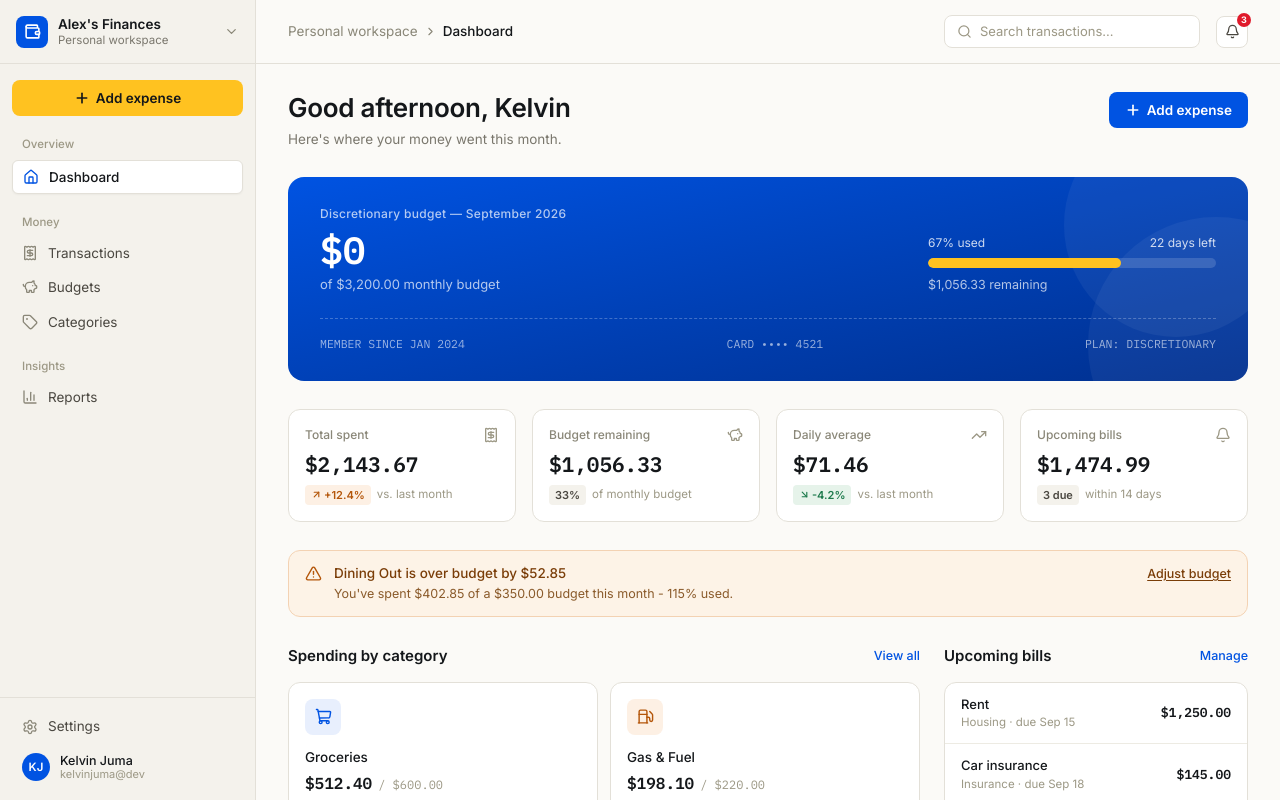
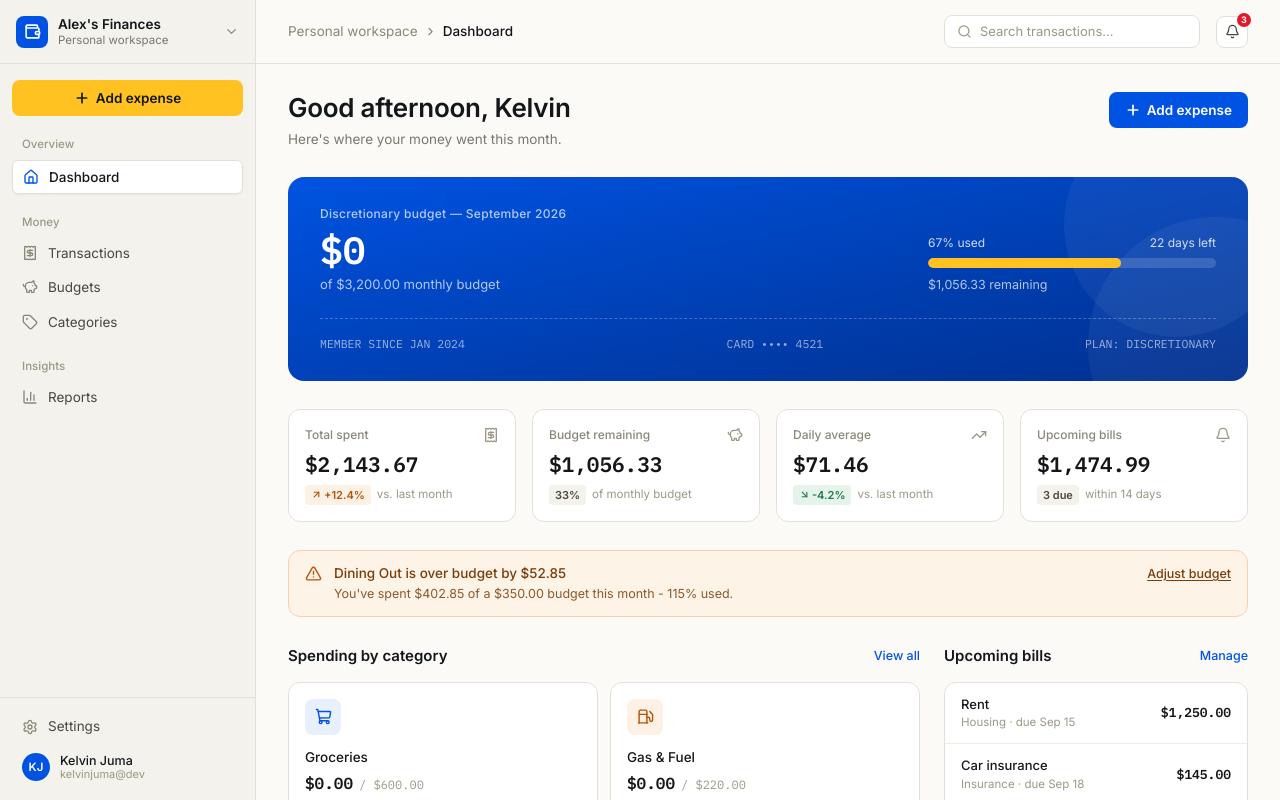
Before and after one commit to talesofcarter/build-100, a React (Vite) app in the folder 03.expense-tracker/: page / in a window 1280 px wide. Built offline with nearby package versions, Linux system fonts and the light colour scheme.

Commit message:
add the function for computing totals by category and pass it as props to category breakdown

```diff
--- a/03.expense-tracker/src/App.tsx
+++ b/03.expense-tracker/src/App.tsx
@@ -73,6 +73,12 @@ function App(): React.JSX.Element {
     return expenses.reduce((acc, expense) => acc + Number(expense.amount), 0);
   };
 
+  const calculateTotalsCategory = (category: string) => {
+    return expenses
+      .filter((c) => c.category === category)
+      .reduce((acc, expense) => acc + Number(expense.amount), 0);
+  };
+
   useEffect(() => {
     localStorage.setItem(KEY, JSON.stringify(expenses));
     console.log(expenses);
@@ -97,7 +103,7 @@ function App(): React.JSX.Element {
           <MembershipCardHero totals={calculateTotalExpenses} />
           <StatcardSection />
           <AlertBanner />
-          <CategorySection />
+          <CategorySection getTotalsByCategory={calculateTotalsCategory} />
           <RecentTransactions
             expenses={expenses}
             totals={calculateTotalExpenses}
--- a/03.expense-tracker/src/components/CategoryBreakdown.tsx
+++ b/03.expense-tracker/src/components/CategoryBreakdown.tsx
@@ -11,7 +11,13 @@ import {
   HeartPulse,
 } from "lucide-react";
 
-const CategoryBreakdown = (): React.JSX.Element => {
+interface CategorySectionProps {
+  getTotalsByCategory: (category: string) => number;
+}
+
+const CategoryBreakdown = ({
+  getTotalsByCategory,
+}: CategorySectionProps): React.JSX.Element => {
   return (
     <div className="lg:col-span-2">
       <div className="flex items-center justify-between mb-3.5">
@@ -24,7 +30,7 @@ const CategoryBreakdown = (): React.JSX.Element => {
         <CategoryTile
           icon={<ShoppingCart size={17} />}
           name="Groceries"
-          spent={512.4}
+          spent={getTotalsByCategory("Groceries")}
           budget={600}
           color="#0053E2"
           bg="#E8EFFD"
@@ -32,7 +38,7 @@ const CategoryBreakdown = (): React.JSX.Element => {
         <CategoryTile
           icon={<Fuel size={17} />}
           name="Gas & Fuel"
-          spent={198.1}
+          spent={getTotalsByCategory("Gas")}
           budget={220}
           color="#B4560A"
           bg="#FDF0E4"
@@ -40,7 +46,7 @@ const CategoryBreakdown = (): React.JSX.Element => {
         <CategoryTile
           icon={<UtensilsCrossed size={17} />}
           name="Dining Out"
-          spent={402.85}
+          spent={getTotalsByCategory("Dining")}
           budget={350}
           color="#E01A2B"
           bg="#FDE9EA"
@@ -49,7 +55,7 @@ const CategoryBreakdown = (): React.JSX.Element => {
         <CategoryTile
           icon={<Tv size={17} />}
           name="Subscriptions"
-          spent={94.97}
+          spent={getTotalsByCategory("Subs")}
           budget={120}
           color="#6D3FC0"
           bg="#F0EAFB"
@@ -57,7 +63,7 @@ const CategoryBreakdown = (): React.JSX.Element => {
         <CategoryTile
           icon={<Zap size={17} />}
           name="Utilities"
-          spent={246.3}
+          spent={getTotalsByCategory("Utilities")}
           budget={280}
           color="#B58900"
           bg="#FBF3D9"
@@ -65,7 +71,7 @@ const CategoryBreakdown = (): React.JSX.Element => {
         <CategoryTile
           icon={<ShoppingBag size={17} />}
           name="Shopping"
-          spent={289.99}
+          spent={getTotalsByCategory("Shopping")}
           budget={400}
           color="#0F7B6C"
           bg="#E3F4F0"
@@ -73,7 +79,7 @@ const CategoryBreakdown = (): React.JSX.Element => {
         <CategoryTile
           icon={<Film size={17} />}
           name="Entertainment"
-          spent={87.5}
+          spent={getTotalsByCategory("Fun")}
           budget={150}
           color="#C23B7A"
           bg="#FBE7F0"
@@ -81,7 +87,7 @@ const CategoryBreakdown = (): React.JSX.Element => {
         <CategoryTile
           icon={<HeartPulse size={17} />}
           name="Healthcare"
-          spent={60}
+          spent={getTotalsByCategory("Health")}
           budget={200}
           color="#2B7A4B"
           bg="#E6F3EA"
--- a/03.expense-tracker/src/components/CategorySection.tsx
+++ b/03.expense-tracker/src/components/CategorySection.tsx
@@ -1,12 +1,17 @@
 import React from "react";
-
 import CategoryBreakdown from "./CategoryBreakdown";
 import UpcomingBills from "./UpcomingBills";
 
-const CategorySection = (): React.JSX.Element => {
+interface CategorySectionProps {
+  getTotalsByCategory: (category: string) => number;
+}
+
+const CategorySection = ({
+  getTotalsByCategory,
+}: CategorySectionProps): React.JSX.Element => {
   return (
     <div className="grid grid-cols-1 lg:grid-cols-3 gap-6">
-      <CategoryBreakdown />
+      <CategoryBreakdown getTotalsByCategory={getTotalsByCategory} />
       <UpcomingBills />
     </div>
   );
```
